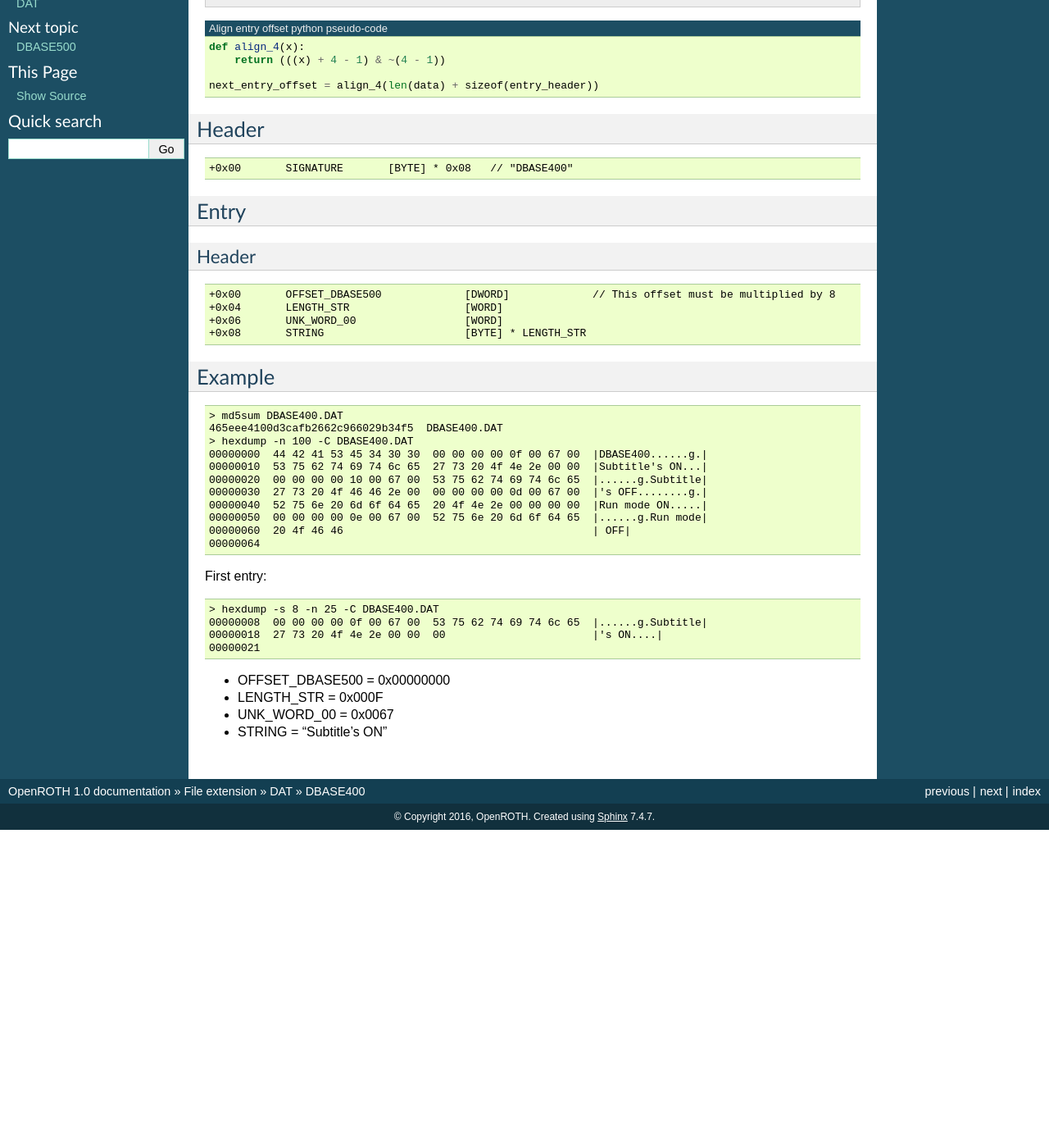
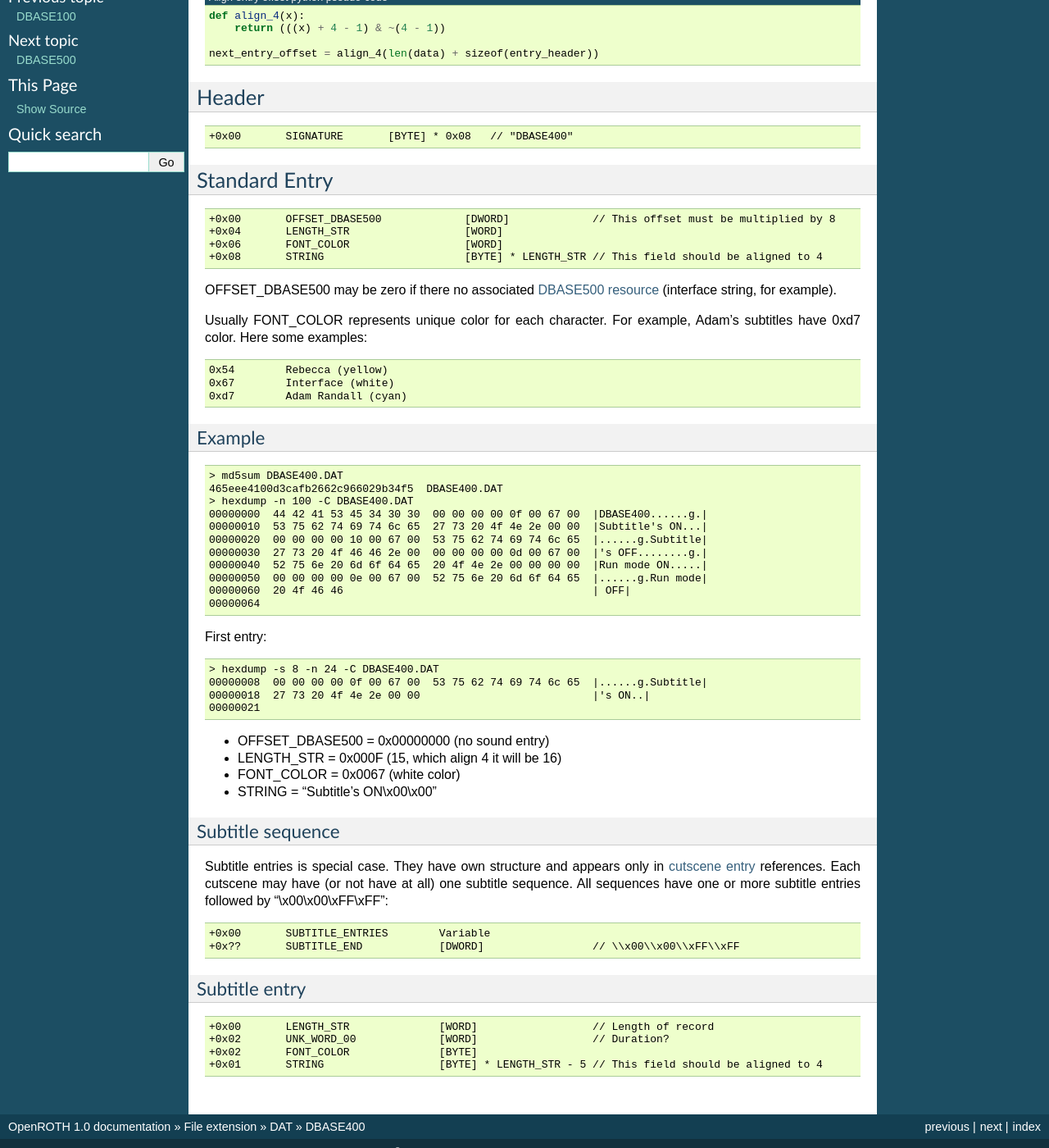
Before and after one commit to OpenROTH/docs, a Sphinx documentation site: the page built from source/file_ext/dat_dbase400.rst, in a window 1280 px wide and 1400 px high, scrolled down 195 px. Shown: the whole window at 82% size. Built offline with Sphinx 7.4.7, drawn with Linux system fonts in a browser that asks for light colours; before the commit the page ends 1207 px from its top, so only the background shows below that; some of the changed text lies outside the part shown.

Commit message:
Huge documentation for DBASE100 and DBASE400
Many info about inner structures.

```diff
--- a/source/file_ext/dat_dbase400.rst
+++ b/source/file_ext/dat_dbase400.rst
@@ -25,22 +23,32 @@ Header
 
     +0x00       SIGNATURE       [BYTE] * 0x08   // "DBASE400"
 
+.. _dat_dbase400_standard_entry:
 
-Entry
------
-
-Header
-^^^^^^
+Standard Entry
+--------------
 
 .. code-block:: text
 
     +0x00       OFFSET_DBASE500             [DWORD]             // This offset must be multiplied by 8
     +0x04       LENGTH_STR                  [WORD]
-    +0x06       UNK_WORD_00                 [WORD]
-    +0x08       STRING                      [BYTE] * LENGTH_STR
+    +0x06       FONT_COLOR                  [WORD]
+    +0x08       STRING                      [BYTE] * LENGTH_STR // This field should be aligned to 4
+
+OFFSET_DBASE500 may be zero if there no associated :doc:`DBASE500 resource <dat_dbase500>`
+(interface string, for example).
+
+Usually FONT_COLOR represents unique color for each character. For example,
+Adam's subtitles have 0xd7 color. Here some examples:
+
+.. code-block:: text
+
+    0x54        Rebecca (yellow)
+    0x67        Interface (white)
+    0xd7        Adam Randall (cyan)
 
 Example
--------
+^^^^^^^
 
 .. code-block:: text
 
@@ -60,12 +68,35 @@ First entry:
 
 .. code-block:: text
 
-    > hexdump -s 8 -n 25 -C DBASE400.DAT
+    > hexdump -s 8 -n 24 -C DBASE400.DAT
     00000008  00 00 00 00 0f 00 67 00  53 75 62 74 69 74 6c 65  |......g.Subtitle|
-    00000018  27 73 20 4f 4e 2e 00 00  00                       |'s ON....|
+    00000018  27 73 20 4f 4e 2e 00 00                           |'s ON..|
     00000021
 
-* OFFSET_DBASE500 = 0x00000000
-* LENGTH_STR = 0x000F
-* UNK_WORD_00 = 0x0067
-* STRING = "Subtitle's ON"
+* OFFSET_DBASE500 = 0x00000000 (no sound entry)
+* LENGTH_STR = 0x000F (15, which align 4 it will be 16)
+* FONT_COLOR = 0x0067 (white color)
+* STRING = "Subtitle's ON\\x00\\x00"
+
+Subtitle sequence
+^^^^^^^^^^^^^^^^^
+
+Subtitle entries is special case. They have own structure and appears only in
+:ref:`cutscene entry <dat_dbase400_cutscene_entry>` references. Each cutscene
+may have (or not have at all) one subtitle sequence. All sequences have one or
+more subtitle entries followed by "\\x00\\x00\\xFF\\xFF":
+
+.. code-block:: text
+
+    +0x00       SUBTITLE_ENTRIES        Variable
+    +0x??       SUBTITLE_END            [DWORD]                 // \\x00\\x00\\xFF\\xFF
+
+Subtitle entry
+^^^^^^^^^^^^^^
+
+.. code-block:: text
+
+    +0x00       LENGTH_STR              [WORD]                  // Length of record
+    +0x02       UNK_WORD_00             [WORD]                  // Duration?
+    +0x02       FONT_COLOR              [BYTE]
+    +0x01       STRING                  [BYTE] * LENGTH_STR - 5 // This field should be aligned to 4
```
Also changed, not shown: other parts of source/file_ext/dat_dbase400.rst (+1 -3 lines), source/file_ext/dat.rst (+5 -3 lines), source/file_ext/dat_dbase100.rst (added, +197 -0 lines).
